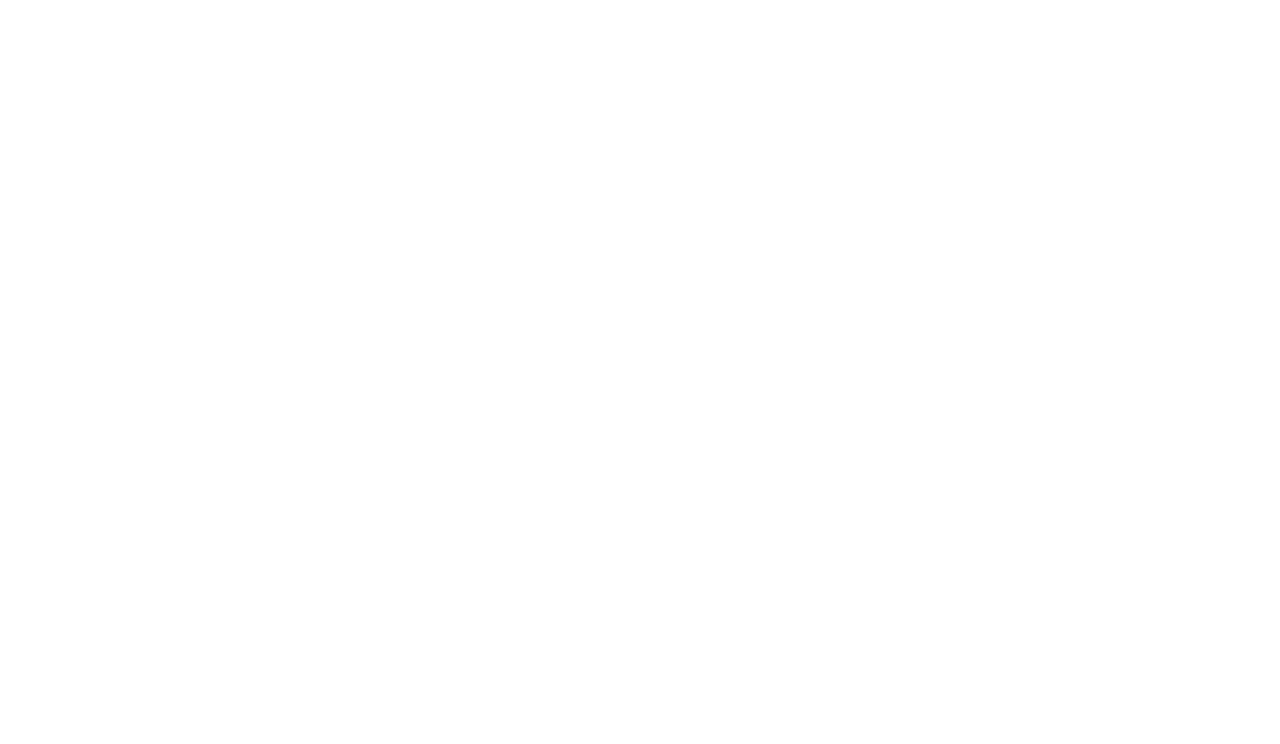
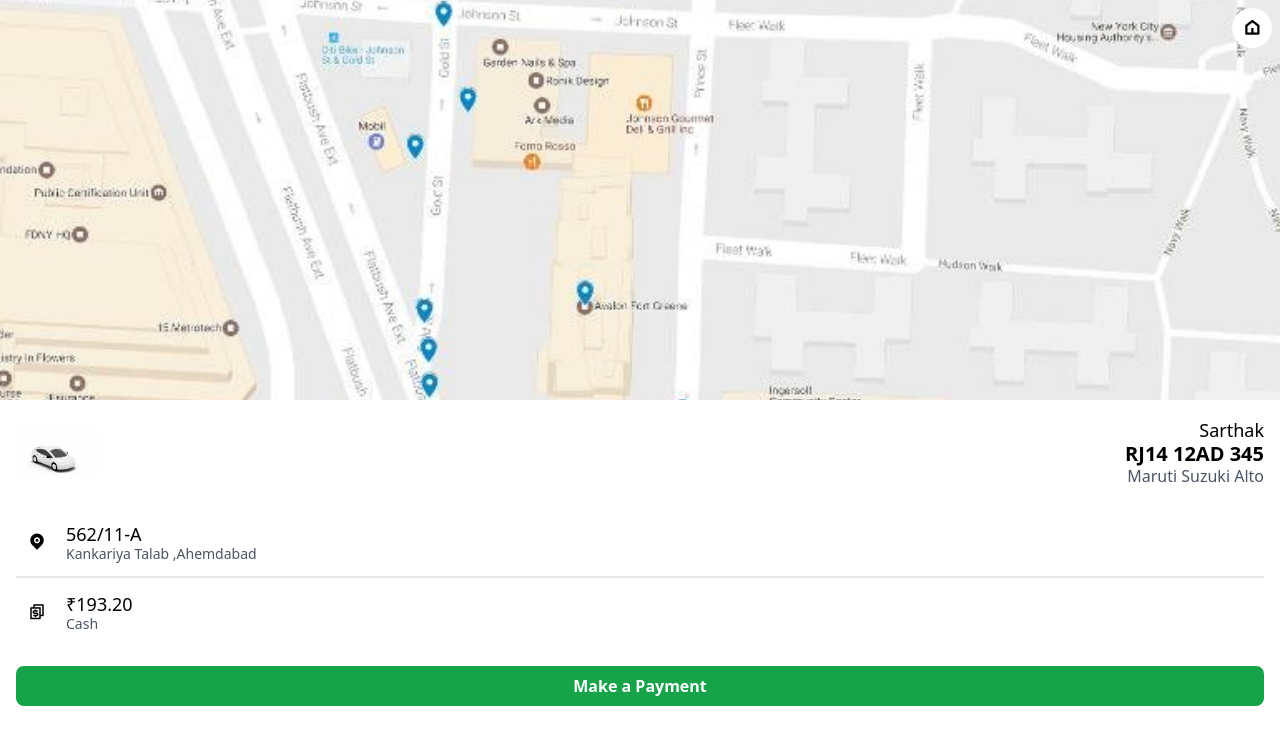
Before and after one commit to HEMANT-YADAV123/CityCruise, a React (Vite) app in the folder Frontend/: page /riding in a window 1280 px wide. Before the commit this address had no page. Shown: the top 744 px of the page. Built offline with nearby package versions, Linux system fonts and the light colour scheme.

Commit message:
completed user UI

```diff
--- a/Frontend/src/App.jsx
+++ b/Frontend/src/App.jsx
@@ -12,6 +12,7 @@
 import CaptainHome from './pages/CaptainHome';
 import CaptainProtectWrapper from './pages/CaptainProtectWrapper';
 import CaptainLogout from './pages/CaptainLogout';
+import Riding from './pages/Riding';
 
 const App = () => {
 
@@ -21,6 +22,7 @@
       <Routes>
         <Route path="/" element= {<Start/>} />
         <Route path='/login' element= {<UserLogin/>}/>
+        <Route path='/riding' element= {<Riding/>}/>
         <Route path='/signup' element= {<UserSignup/>}/>
         <Route path='/captain-login' element= {<Captainlogin/>}/>
         <Route path='/captain-signup' element= {<Captainsignup/>}/>
--- a/Frontend/src/components/WaitingForDriver.jsx
+++ b/Frontend/src/components/WaitingForDriver.jsx
@@ -9,7 +9,7 @@
               <img className='h-12' src={car} alt="" />
               <div className='text-right'>
                 <h2 className='text-lg font-medium'>Sarthak</h2>
-                <h4 className='text-xl font-semiboldc -mt-1 -mb-1'>RJ14 12AD 345</h4>
+                <h4 className='text-xl font-semibold -mt-1 -mb-1'>RJ14 12AD 345</h4>
                 <p className='font-sm text-gray-600'>Maruti Suzuki Alto</p>
               </div>
             </div>
--- /dev/null
+++ b/Frontend/src/pages/Riding.jsx
@@ -0,0 +1,49 @@
+import React from 'react'
+import map from '../assets/map.png.png'
+import car from '../assets/car.png'
+import { Link } from 'react-router-dom'
+
+const Riding = () => {
+  return (
+    <div className='h-screen'>
+        <Link to='/home' className='fixed right-2 top-2 h-10 w-10 bg-white flex items-center justify-center rounded-full'>
+            <i className='text-lg font-bold ri-home-5-line'></i>
+        </Link>
+      <div className='h-1/2'>
+        <img className='h-full w-full object-cover' src={map} alt="" />
+      </div>
+        <div className='h-1/2 p-4'>
+            <div className='flex items-center justify-between'>
+                <img className='h-12' src={car} alt="" />
+                <div className='text-right'>
+                    <h2 className='text-lg font-medium'>Sarthak</h2>
+                    <h4 className='text-xl font-semibold -mt-1 -mb-1'>RJ14 12AD 345</h4>
+                    <p className='font-sm text-gray-600'>Maruti Suzuki Alto</p>
+                </div>
+            </div>
+            <div className='flex gap-2 flex-col justify-between items-center'>
+                <div className='w-full mt-5'>
+                    <div className='flex items-center gap-5 p-3 border-b-2'>
+                        <i className="text-lg ri-map-pin-fill "></i>
+                            <div>
+                                <h3 className='text-lg font-medium'>562/11-A</h3>
+                                <p className='text-sm -mt-1 text-gray-600'>Kankariya Talab ,Ahemdabad</p>
+                            </div>
+                    </div>
+                    <div className='flex items-center gap-5 p-3 '>
+                            <i className="text-lg ri-currency-line "></i>
+                            <div>
+                                <h3 className='text-lg font-medium'>₹193.20</h3>
+                                <p className='text-sm -mt-1 text-gray-600'>Cash</p>
+                            </div>
+                    </div>
+                </div>
+
+            </div>
+            <button className='w-full mt-5 bg-green-600 text-white font-semibold p-2 rounded-lg'>Make a Payment</button>
+        </div>
+    </div>
+  )
+}
+
+export default Riding
```
